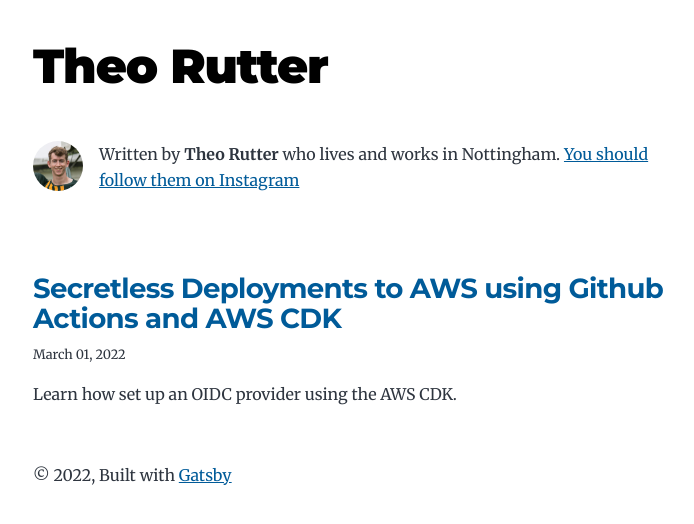
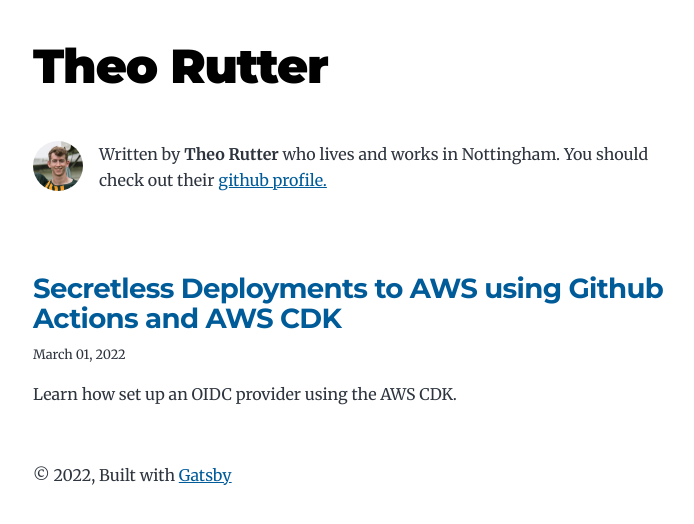
Before and after one commit to theo-r/theorutter.com, a Gatsby site in the folder web/: page / in a window 1280 px wide. Shown: the whole page, without its empty margins (291-985 px from the left). Built offline with nearby package versions, Linux system fonts and the light colour scheme; Gatsby itself is replaced by a stand-in of ours.

Commit message:
Update social to github

```diff
--- a/web/gatsby-config.js
+++ b/web/gatsby-config.js
@@ -8,7 +8,7 @@
     description: `My blog`,
     siteUrl: `https://theorutter.com`,
     social: {
-      instagram: `theorutter`,
+      github: `theo-r`,
     },
   },
   plugins: [
--- a/web/src/components/bio.js
+++ b/web/src/components/bio.js
@@ -19,7 +19,7 @@
             summary
           }
           social {
-            instagram
+            github
           }
         }
       }
@@ -45,9 +45,9 @@
       {author?.name && (
         <p>
           Written by <strong>{author.name}</strong> {author?.summary || null}
-          {` `}
-          <a href={`https://instagram.com/${social?.instagram || ``}`}>
-            You should follow them on Instagram
+          {` `} You should check out their {` `}
+          <a href={`https://github.com/${social?.github || ``}`}>
+            github profile.
           </a>
         </p>
       )}
```
